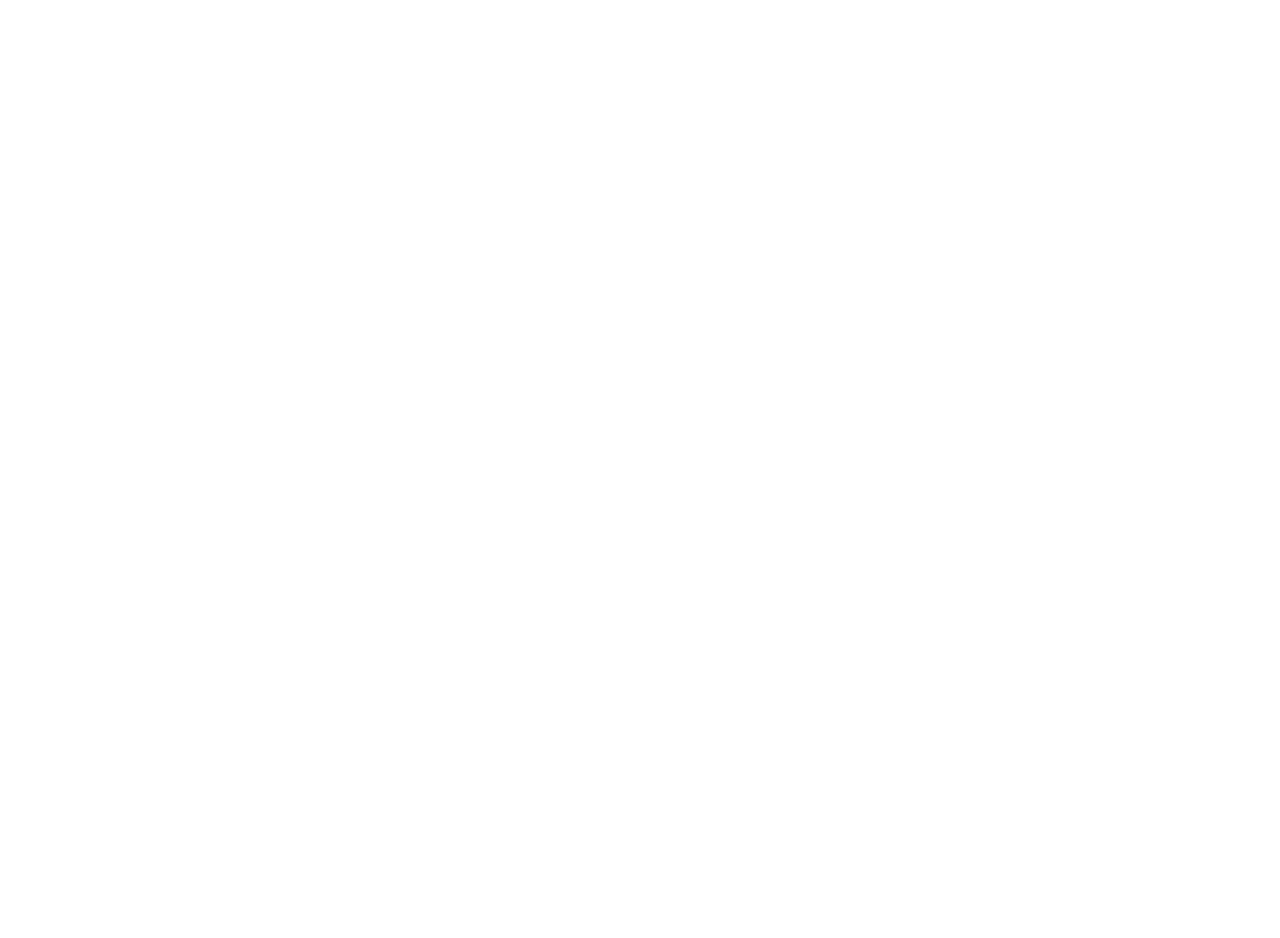
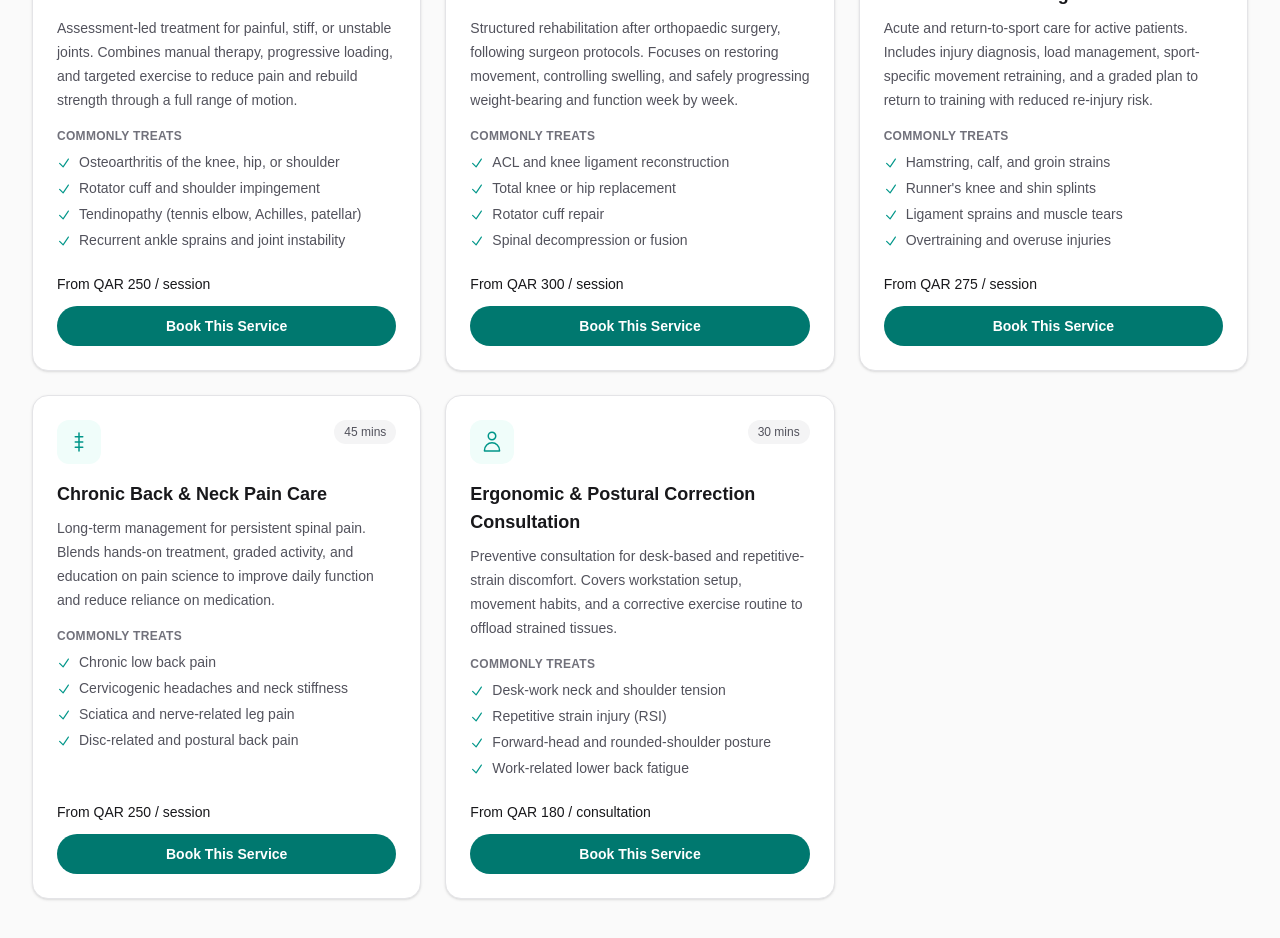
Before and after one commit to freddiedsouza/Adelyn, a Next.js app: page / in a window 1280 px wide. Shown: the part 1420-2358 px from the top of the page. Before the commit the page ends 996 px from the top, so only its background shows below. Built offline with nearby package versions, Linux system fonts and the light colour scheme.

Commit message:
feat: implement responsive clinical services catalog with booking deep-links

```diff
--- a/src/app/page.tsx
+++ b/src/app/page.tsx
@@ -1,9 +1,11 @@
 import Hero from "@/components/Hero";
+import Services from "@/components/Services";
 
 export default function Home() {
   return (
     <main className="flex flex-1 flex-col">
       <Hero />
+      <Services />
     </main>
   );
 }
--- /dev/null
+++ b/src/components/Services.tsx
@@ -0,0 +1,122 @@
+import Link from "next/link";
+import { services } from "@/data/services";
+import type { ServiceIconId } from "@/types/service";
+
+const iconPaths: Record<ServiceIconId, string> = {
+  joint:
+    "M12 6v12m6-6H6m9.75 0a3.75 3.75 0 1 1-7.5 0 3.75 3.75 0 0 1 7.5 0Z",
+  recovery:
+    "M9 12.75 11.25 15 15 9.75M21 12a9 9 0 1 1-18 0 9 9 0 0 1 18 0Z",
+  sports:
+    "M13.5 4.5 21 12m0 0-7.5 7.5M21 12H3",
+  spine:
+    "M12 3v18M8.25 6.75h7.5M8.25 12h7.5M8.25 17.25h7.5",
+  posture:
+    "M15.75 6a3.75 3.75 0 1 1-7.5 0 3.75 3.75 0 0 1 7.5 0ZM4.5 20.25a7.5 7.5 0 0 1 15 0v.75H4.5v-.75Z",
+};
+
+function ServiceIcon({ id }: { id: ServiceIconId }) {
+  return (
+    <svg
+      className="h-6 w-6 text-teal-600 dark:text-teal-400"
+      fill="none"
+      viewBox="0 0 24 24"
+      strokeWidth={1.5}
+      stroke="currentColor"
+      aria-hidden="true"
+    >
+      <path strokeLinecap="round" strokeLinejoin="round" d={iconPaths[id]} />
+    </svg>
+  );
+}
+
+export default function Services() {
+  return (
+    <section
+      id="services"
+      className="w-full border-t border-zinc-200 bg-zinc-50 dark:border-zinc-800 dark:bg-zinc-950"
+    >
+      <div className="mx-auto max-w-7xl px-6 py-12 lg:px-8 lg:py-20">
+        <div className="max-w-2xl">
+          <span className="inline-flex items-center rounded-full border border-teal-200 bg-teal-50 px-3 py-1 text-xs font-semibold uppercase tracking-wide text-teal-700 dark:border-teal-800 dark:bg-teal-950 dark:text-teal-300">
+            Clinical Services
+          </span>
+          <h2 className="mt-4 text-3xl font-semibold tracking-tight text-zinc-900 sm:text-4xl dark:text-zinc-50">
+            Focused physiotherapy programmes
+          </h2>
+          <p className="mt-4 text-lg leading-8 text-zinc-600 dark:text-zinc-400">
+            Each service is a structured, one-on-one programme built around your
+            diagnosis and recovery goals.
+          </p>
+        </div>
+
+        <ul className="mt-12 grid grid-cols-1 gap-6 md:grid-cols-2 lg:grid-cols-3">
+          {services.map((service) => (
+            <li
+              key={service.id}
+              className="flex flex-col rounded-2xl border border-zinc-200 bg-white p-6 shadow-sm transition-shadow hover:shadow-md dark:border-zinc-800 dark:bg-zinc-900"
+            >
+              <div className="flex items-start justify-between gap-3">
+                <span className="inline-flex h-11 w-11 shrink-0 items-center justify-center rounded-xl bg-teal-50 dark:bg-teal-950">
+                  <ServiceIcon id={service.icon} />
+                </span>
+                <span className="inline-flex items-center rounded-full bg-zinc-100 px-2.5 py-1 text-xs font-medium text-zinc-600 dark:bg-zinc-800 dark:text-zinc-300">
+                  {service.sessionDuration}
+                </span>
+              </div>
+
+              <h3 className="mt-4 text-lg font-semibold text-zinc-900 dark:text-zinc-50">
+                {service.title}
+              </h3>
+              <p className="mt-2 text-sm leading-6 text-zinc-600 dark:text-zinc-400">
+                {service.description}
+              </p>
+
+              <div className="mt-4">
+                <p className="text-xs font-semibold uppercase tracking-wide text-zinc-500 dark:text-zinc-400">
+                  Commonly treats
+                </p>
+                <ul className="mt-2 space-y-1.5">
+                  {service.targetConditions.map((condition) => (
+                    <li
+                      key={condition}
+                      className="flex gap-2 text-sm text-zinc-600 dark:text-zinc-300"
+                    >
+                      <svg
+                        className="mt-1 h-3.5 w-3.5 shrink-0 text-teal-600 dark:text-teal-400"
+                        fill="none"
+                        viewBox="0 0 24 24"
+                        strokeWidth={2}
+                        stroke="currentColor"
+                        aria-hidden="true"
+                      >
+                        <path
+                          strokeLinecap="round"
+                          strokeLinejoin="round"
+                          d="m4.5 12.75 6 6 9-13.5"
+                        />
+                      </svg>
+                      <span>{condition}</span>
+                    </li>
+                  ))}
+                </ul>
+              </div>
+
+              <div className="mt-6 flex flex-1 flex-col justify-end">
+                <p className="text-sm font-medium text-zinc-900 dark:text-zinc-100">
+                  {service.rateIndicator}
+                </p>
+                <Link
+                  href={`/book?service=${service.id}`}
+                  className="mt-3 inline-flex items-center justify-center rounded-full bg-teal-700 px-4 py-2.5 text-sm font-semibold text-white transition-colors hover:bg-teal-800"
+                >
+                  Book This Service
+                </Link>
+              </div>
+            </li>
+          ))}
+        </ul>
+      </div>
+    </section>
+  );
+}
--- /dev/null
+++ b/src/data/services.ts
@@ -0,0 +1,79 @@
+import type { ClinicalService } from "@/types/service";
+
+export const services: ClinicalService[] = [
+  {
+    id: "musculoskeletal-joint-pain",
+    title: "Musculoskeletal & Joint Pain Rehabilitation",
+    description:
+      "Assessment-led treatment for painful, stiff, or unstable joints. Combines manual therapy, progressive loading, and targeted exercise to reduce pain and rebuild strength through a full range of motion.",
+    sessionDuration: "45 mins",
+    rateIndicator: "From QAR 250 / session",
+    targetConditions: [
+      "Osteoarthritis of the knee, hip, or shoulder",
+      "Rotator cuff and shoulder impingement",
+      "Tendinopathy (tennis elbow, Achilles, patellar)",
+      "Recurrent ankle sprains and joint instability",
+    ],
+    icon: "joint",
+  },
+  {
+    id: "post-surgical-recovery",
+    title: "Post-Surgical Recovery & Mobility Restoration",
+    description:
+      "Structured rehabilitation after orthopaedic surgery, following surgeon protocols. Focuses on restoring movement, controlling swelling, and safely progressing weight-bearing and function week by week.",
+    sessionDuration: "60 mins",
+    rateIndicator: "From QAR 300 / session",
+    targetConditions: [
+      "ACL and knee ligament reconstruction",
+      "Total knee or hip replacement",
+      "Rotator cuff repair",
+      "Spinal decompression or fusion",
+    ],
+    icon: "recovery",
+  },
+  {
+    id: "sports-injury-management",
+    title: "Sports Injury Management & Functional Retraining",
+    description:
+      "Acute and return-to-sport care for active patients. Includes injury diagnosis, load management, sport-specific movement retraining, and a graded plan to return to training with reduced re-injury risk.",
+    sessionDuration: "45 mins",
+    rateIndicator: "From QAR 275 / session",
+    targetConditions: [
+      "Hamstring, calf, and groin strains",
+      "Runner's knee and shin splints",
+      "Ligament sprains and muscle tears",
+      "Overtraining and overuse injuries",
+    ],
+    icon: "sports",
+  },
+  {
+    id: "chronic-back-neck-pain",
+    title: "Chronic Back & Neck Pain Care",
+    description:
+      "Long-term management for persistent spinal pain. Blends hands-on treatment, graded activity, and education on pain science to improve daily function and reduce reliance on medication.",
+    sessionDuration: "45 mins",
+    rateIndicator: "From QAR 250 / session",
+    targetConditions: [
+      "Chronic low back pain",
+      "Cervicogenic headaches and neck stiffness",
+      "Sciatica and nerve-related leg pain",
+      "Disc-related and postural back pain",
+    ],
+    icon: "spine",
+  },
+  {
+    id: "ergonomic-postural-correction",
+    title: "Ergonomic & Postural Correction Consultation",
+    description:
+      "Preventive consultation for desk-based and repetitive-strain discomfort. Covers workstation setup, movement habits, and a corrective exercise routine to offload strained tissues.",
+    sessionDuration: "30 mins",
+    rateIndicator: "From QAR 180 / consultation",
+    targetConditions: [
+      "Desk-work neck and shoulder tension",
+      "Repetitive strain injury (RSI)",
+      "Forward-head and rounded-shoulder posture",
+      "Work-related lower back fatigue",
+    ],
+    icon: "posture",
+  },
+];
--- /dev/null
+++ b/src/types/service.ts
@@ -0,0 +1,23 @@
+export type ServiceIconId =
+  | "joint"
+  | "recovery"
+  | "sports"
+  | "spine"
+  | "posture";
+
+export interface ClinicalService {
+  /** URL-safe identifier, used for booking deep-links (`/book?service=<id>`). */
+  id: string;
+  /** Public-facing service name. */
+  title: string;
+  /** Detailed description of what the programme involves. */
+  description: string;
+  /** Typical length of a single session, e.g. "45 mins". */
+  sessionDuration: string;
+  /** Human-readable price / rate indicator, e.g. "From QAR 250 / session". */
+  rateIndicator: string;
+  /** Conditions this service commonly treats. */
+  targetConditions: string[];
+  /** Icon identifier resolved by the Services component. */
+  icon: ServiceIconId;
+}
```
